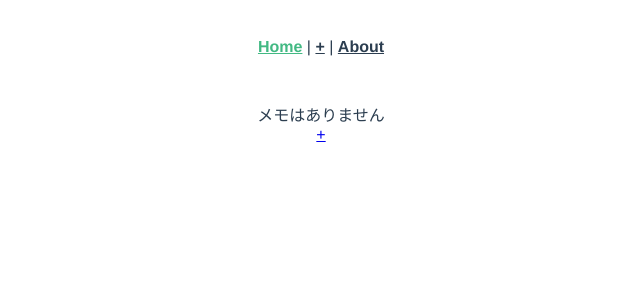
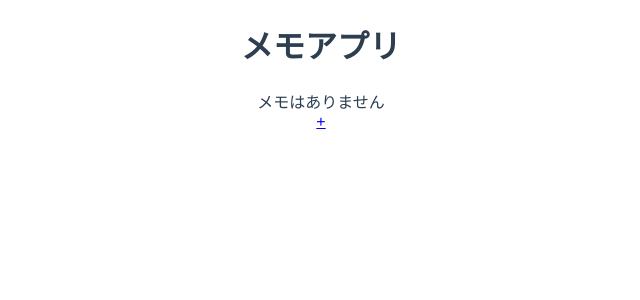
Before and after one commit to shucream-p/vue-memo-app, a Vue app: page / in a window 1280 px wide. Shown: the top 300 px of the page, without its empty margins (319-959 px from the left). Built offline with nearby package versions, Linux system fonts and the light colour scheme.

Commit message:
不要なリンクを削除とヘッダーを記述

```diff
--- a/src/App.vue
+++ b/src/App.vue
@@ -1,10 +1,6 @@
 <template>
   <div>
-    <nav>
-      <router-link to="/">Home</router-link> |
-      <router-link to="/new">+</router-link> |
-      <router-link to="/about">About</router-link>
-    </nav>
+    <h1>メモアプリ</h1>
     <router-view/>
   </div>
 </template>
```
